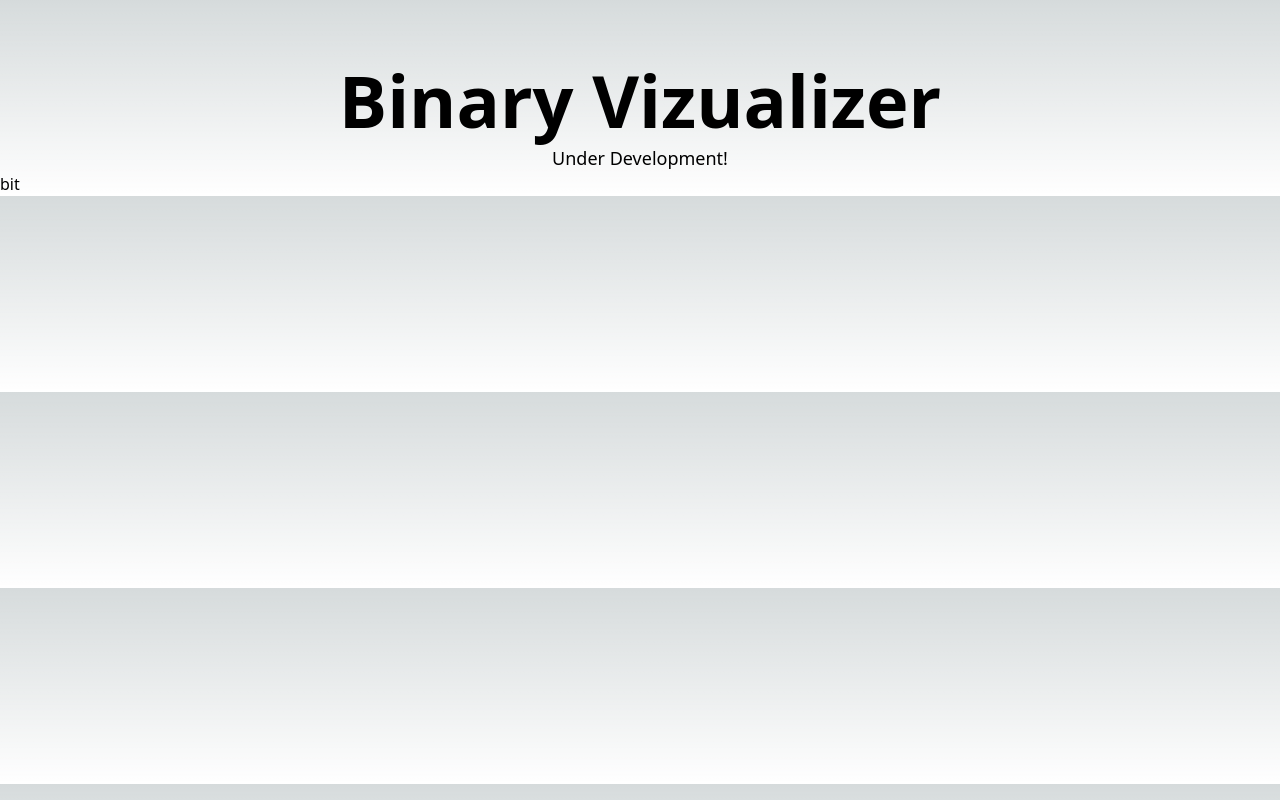
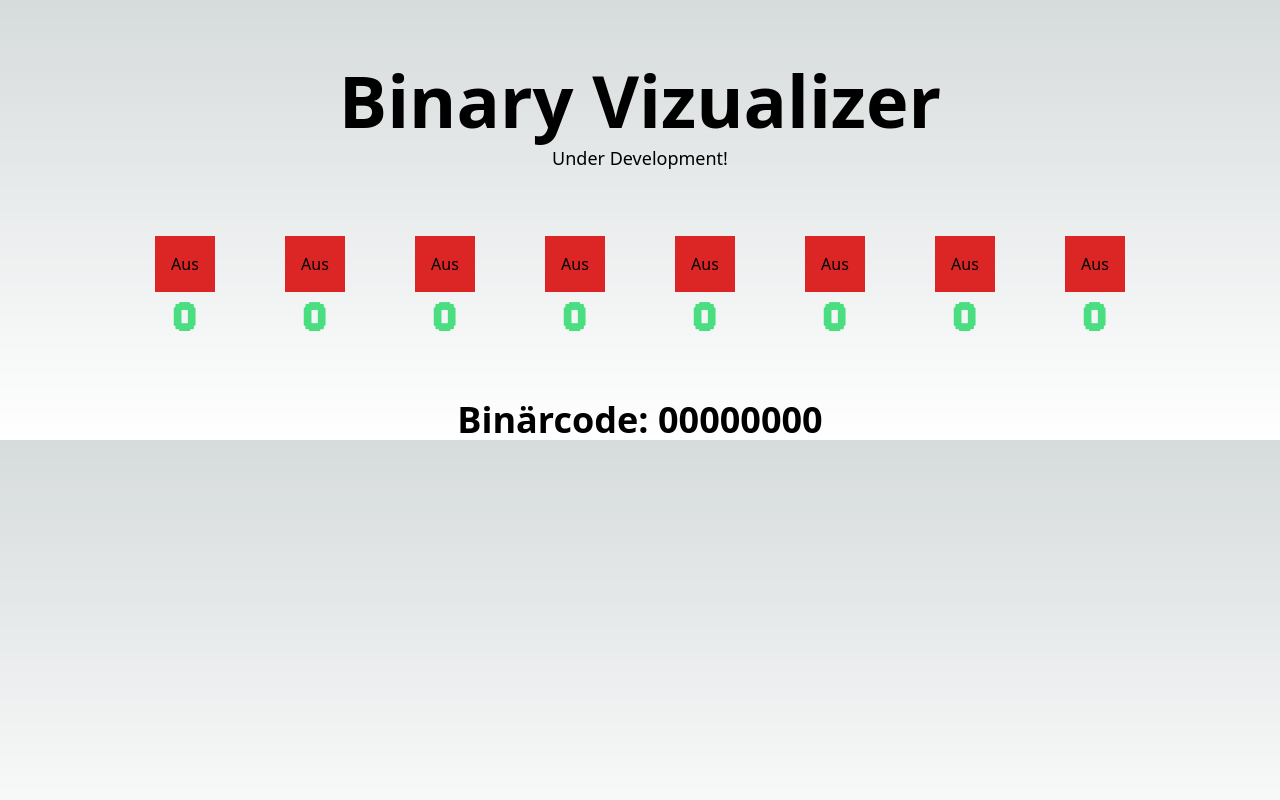
Before and after one commit to EinfachKonrad/binary-viz, a Next.js app: page / in a window 1280 px wide. Built offline with nearby package versions, Linux system fonts and the light colour scheme.

Commit message:
tryin´to fix the error

```diff
--- /dev/null
+++ b/app/components/Bit.tsx
@@ -0,0 +1,33 @@
+'use client';
+
+
+import React, { useState } from 'react';
+
+function Bit(props) {
+  const [isOn, setIsOn] = useState(false);
+  const [number, setNumber] = useState(0);
+
+  function handleClick() {
+    setIsOn(!isOn);
+    setNumber(isOn ? 0 : 1);
+
+    // Rufe die Callback-Prop auf und gib ihr den Wert von number
+    props.onNumber(number);
+  }
+
+  return (
+    <div className="text-center">
+      <button
+        className={isOn ? 'bg-green-400 p-4' : 'bg-red-600 p-4'}
+        onClick={handleClick}
+      >
+        {isOn ? 'Ein' : 'Aus'}
+      </button>
+      <p className="font-[led] font-bold text-3xl text-green-400 pt-2" id={"result-" + props.id}>
+        {number}
+      </p>
+    </div>
+  );
+}
+
+export default Bit;
--- a/app/globals.css
+++ b/app/globals.css
@@ -30,3 +30,6 @@ body {
   font-family: 'led';
   src: url(fonts/TheLedDisplay-Standart.ttf);
 }
+
+
+/* Switch */
--- a/app/head.tsx
+++ b/app/head.tsx
@@ -5,7 +5,7 @@ export default function Head() {
       <>
         <title>Binary Visualizer by EinfachKonrad</title>
         <meta content="width=device-width, initial-scale=1" name="viewport" />
-        <meta http-equiv="Content-Type" content="text/html;charset=UTF-8" />
+        <meta httpEquiv="Content-Type" content="text/html;charset=UTF-8" />
         <link rel="icon" href="/favicon.ico" />
 
 
--- a/app/page.tsx
+++ b/app/page.tsx
@@ -1,19 +1,59 @@
-import Bit from '@/components/bit'
-import React from 'react'
+'use client';
+
+import Bit from './components/Bit';
+import React, { useState } from 'react';
 
 function Home() {
+  const [numbers, setNumbers] = useState([]);
+
+  // Definiere einen State, der ein Objekt mit den Schlüsseln 1 bis 8 und den Werten 0 oder 1 enthält
+  const [binaryCode, setBinaryCode] = useState({
+    1: 0,
+    2: 0,
+    3: 0,
+    4: 0,
+    5: 0,
+    6: 0,
+    7: 0,
+    8: 0,
+  });
+
+  // Ändere die handleNumber-Funktion, so dass sie neben dem Wert von number auch die id der Bit-Komponente als Argument nimmt
+  function handleNumber(number, id) {
+    setNumbers((numbers) => [...numbers, number]);
+
+    // Aktualisiere den State, indem du den Wert von number dem entsprechenden Schlüssel in dem Objekt zuweist
+    setBinaryCode((binaryCode) => ({
+      ...binaryCode,
+      [id]: number,
+    }));
+  }
+
   return (
     <>
       <div>
-        <h1 className='text-center text-7xl font-bold'>Binary Vizualizer</h1>
-        <p className='text-center text-lg pt-2'>Under Development!</p>
+        <h1 className="text-center text-7xl font-bold">Binary Vizualizer</h1>
+        <p className="text-center text-lg pt-2">Under Development!</p>
       </div>
 
-      <div className='align-center'>
-        <Bit />
+      <div className="grid grid-cols-8 gap-4 my-[5%] mx-[10%]">
+        {/* Übergib die Funktion als Prop an jede Bit-Komponente */}
+        <Bit id="8" onNumber={handleNumber} />
+        <Bit id="7" onNumber={handleNumber} />
+        <Bit id="6" onNumber={handleNumber} />
+        <Bit id="5" onNumber={handleNumber} />
+        <Bit id="4" onNumber={handleNumber} />
+        <Bit id="3" onNumber={handleNumber} />
+        <Bit id="2" onNumber={handleNumber} />
+        <Bit id="1" onNumber={handleNumber} />
+      </div>
+
+      {/* Rende ein Element, das den Binärcode anzeigt */}
+      <div className="text-center text-4xl font-bold">
+        Binärcode: {Object.values(binaryCode).join('')}
       </div>
     </>
-  )
+  );
 }
 
-export default Home
+export default Home;
--- a/components/Bit.tsx
+++ /dev/null
@@ -1,11 +0,0 @@
-import React from 'react'
-
-function Bit() {
-  return (
-    <div className='inline'>
-        bit
-    </div>
-  )
-}
-
-export default Bit
```
